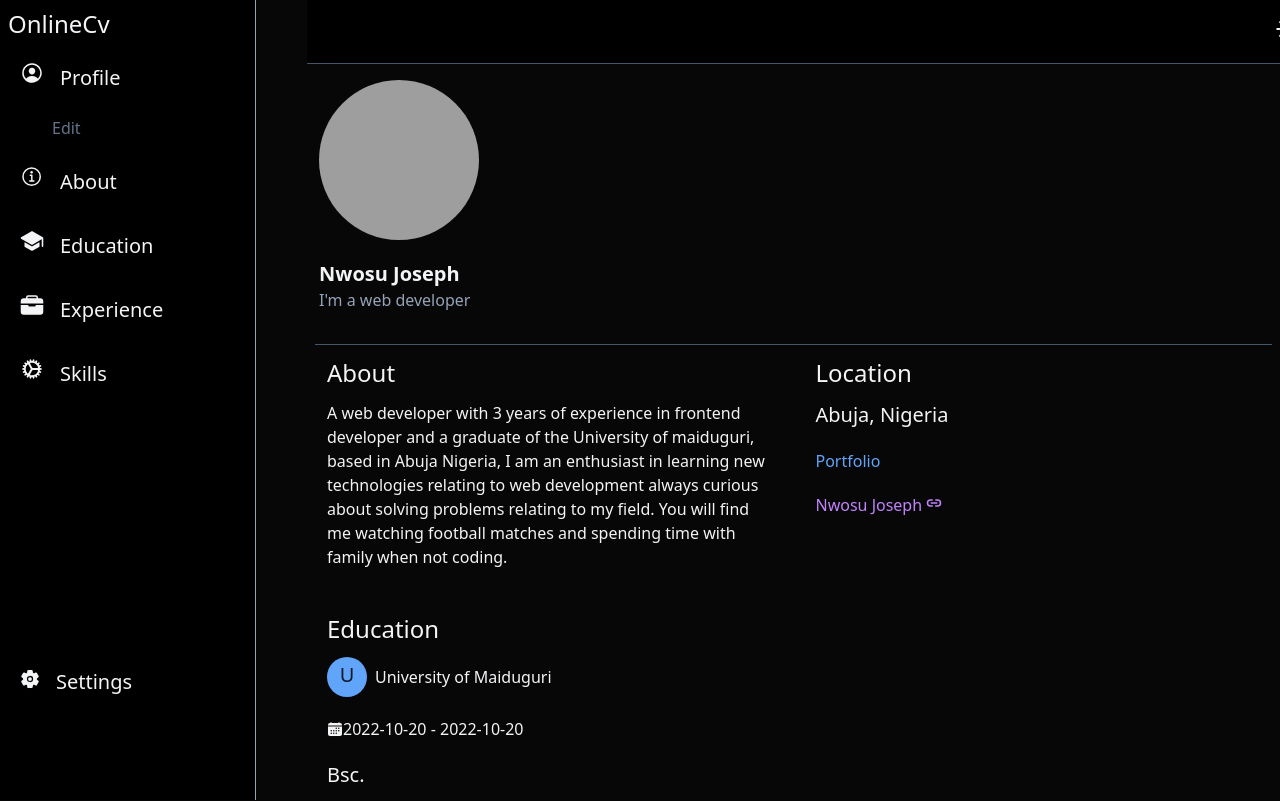
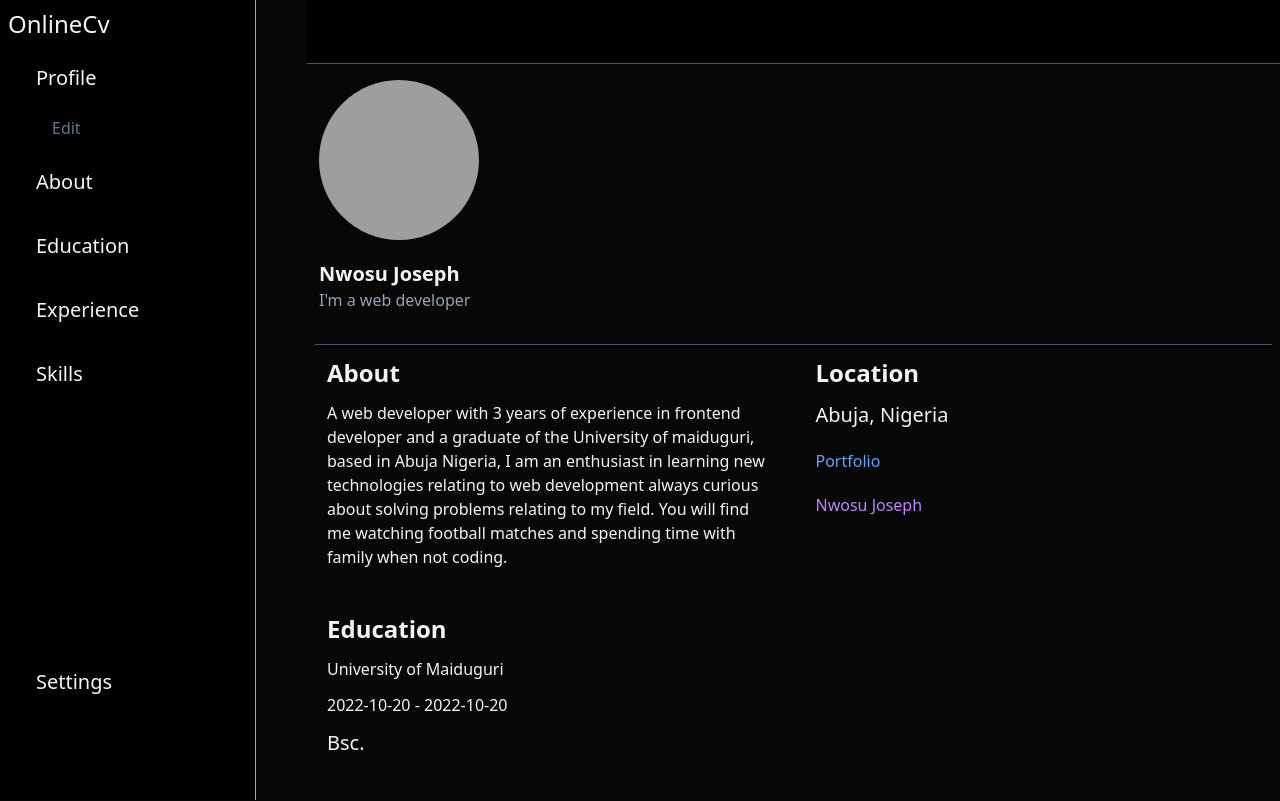
Before and after one commit to JosephChuksN/E-folio, a React (Create React App) app: page / in a window 1280 px wide. Built offline with nearby package versions, Linux system fonts and the light colour scheme; grey boxes are pictures that could not be loaded.

Commit message:
Added Education edit section and made some modication across the app

```diff
--- a/public/index.html
+++ b/public/index.html
@@ -14,7 +14,7 @@
     <link rel="manifest" href="%PUBLIC_URL%/manifest.json" />
     <script type="module" src="https://unpkg.com/ionicons@5.5.2/dist/ionicons/ionicons.esm.js"></script>
     <script nomodule src="https://unpkg.com/ionicons@5.5.2/dist/ionicons/ionicons.js"></script>
-    <title>React App</title>
+    <title>OnlineCV</title>
   </head>
   <body class="">
     <noscript>You need to enable JavaScript to run this app.</noscript>
--- a/src/App.js
+++ b/src/App.js
@@ -2,6 +2,7 @@
 import Appbar from './components/Appbar'
 import Profile from './components/Profile'
 import About from './components/About'
+import Education from './components/Education'
 import { AppProvider } from './myContext/Context';
 import { BrowserRouter as Router, Routes, Route } from 'react-router-dom';
 import './App.css';
@@ -10,7 +11,7 @@
 
   return (
     <Router>
-    <div className='lg:flex h-screen '>
+    <div className='lg:flex  '>
       <AppProvider>
 <Sidebar />
     <div className='lg:w-[80%] lg:ml-[307px]'>
@@ -20,6 +21,7 @@
     <Routes>
     <Route exact path='/'  element={<Profile />} />
     <Route exact path='/About' element={<About />} />
+    <Route exact path='/Education' element={<Education />} />
     </Routes>
     </main>
 
--- a/src/components/Education.jsx
+++ b/src/components/Education.jsx
@@ -3,8 +3,35 @@
 
 function Education(){
 
-   <div>
+   return(
+   <div className="text-gray-100 translate-y-20 px-3   pt-36">
+       <div className="flex flex-col gap-5 lg:w-1/2 p-3 rounded bg-slate-300/10">
+          <input className="bg-slate-700/50 border-slate-400 border p-1"
+           type="text"
+           name=""
+           id=""
 
+
+           />
+           <input  className="bg-slate-700/50 border-slate-400 border p-1"
+            type="text"
+
+
+            />
+
+            <div className="flex gap-10 justify-between">
+             <div className="flex flex-col">
+                <label htmlFor="" >Start Date</label>
+             <input  className="bg-slate-700/50 border-slate-400 border p-1" type="date" />
+             </div>
+
+              <div  className="flex flex-col">
+                <label htmlFor="" >End Date</label>
+             <input  className="bg-slate-700/50 border-slate-400 border p-1" type="date" />
+             </div>
+            </div>
+       </div>
    </div>
+   )
 }
 export default Education;
--- a/src/components/Profile.jsx
+++ b/src/components/Profile.jsx
@@ -16,13 +16,13 @@
 
                 <div className="md:grid grid-cols-2 md:gap-5 border-t mx-2 border-slate-600">
                 <div className="text-gray-100  p-3">
-                 <h1 className="text-2xl mb-3">About</h1>
+                 <h1 className="text-2xl mb-3 font-bold">About</h1>
                  <span>
                 <p className="justify-center">{aboutText.textArea}</p>
                  </span>
                </div>
                     <div  className="text-gray-100  p-3">
-                        <h1  className="text-2xl mb-3">Location</h1>
+                        <h1  className="text-2xl mb-3 font-bold">Location</h1>
                         <span className="flex flex-col">
                             <p className="text-xl ">Abuja, Nigeria</p>
                             <p className="pt-5 text-blue-400">Portfolio</p>
@@ -30,11 +30,11 @@
                         </span>
                     </div>
                     <div className="p-3">
-            <h1 className="text-2xl mb-3">Education</h1>
+            <h1 className="text-2xl mb-3 font-bold">Education</h1>
             <div className="">
-                <div className="flex flex-col  lg:gap-5  gap-1  rounded-md">
+                <div className="flex flex-col  lg:gap-3  gap-1  rounded-md">
                <div className="flex gap-2 items-center ">
-               <div className="rounded-full py-1 text-gray-900 bg-blue-400 w-10 h-10 flex justify-center"><span className=" text-xl">U</span></div>
+
                <h1>University of Maiduguri</h1>
                </div>
                <span className="flex items-center"><ion-icon name="calendar"></ion-icon>  <p>2022-10-20   -   2022-10-20</p></span>
--- a/src/components/Sidebar.jsx
+++ b/src/components/Sidebar.jsx
@@ -30,7 +30,7 @@
             id: 2,
             name: "Education",
             icon: "school",
-            link: "/education"
+            link: "/Education"
         },
         {
             id: 3,
--- a/src/myContext/Context.js
+++ b/src/myContext/Context.js
@@ -8,11 +8,7 @@
 
     const [isSidebarOpen, setIsSidebarOpen] = useState(false);
     const [aboutText, setAboutText] = useState({
-      textArea: `A web developer with 3 years of experience in frontend developer
-    and a graduate of the University of maiduguri, based in Abuja Nigeria,
-    I am an enthusiast in learning new technologies relating to web development
-    always curious about solving problems relating to my field.
-    You will find me watching football matches and spending time with family when not coding.`
+      textArea: "A web developer with 3 years of experience in frontend developer  and a graduate of the University of maiduguri, based in Abuja Nigeria,  I am an enthusiast in learning new technologies relating to web development  always curious about solving problems relating to my field.  You will find me watching football matches and spending time with family when not coding."
      ,
     })
 
```
